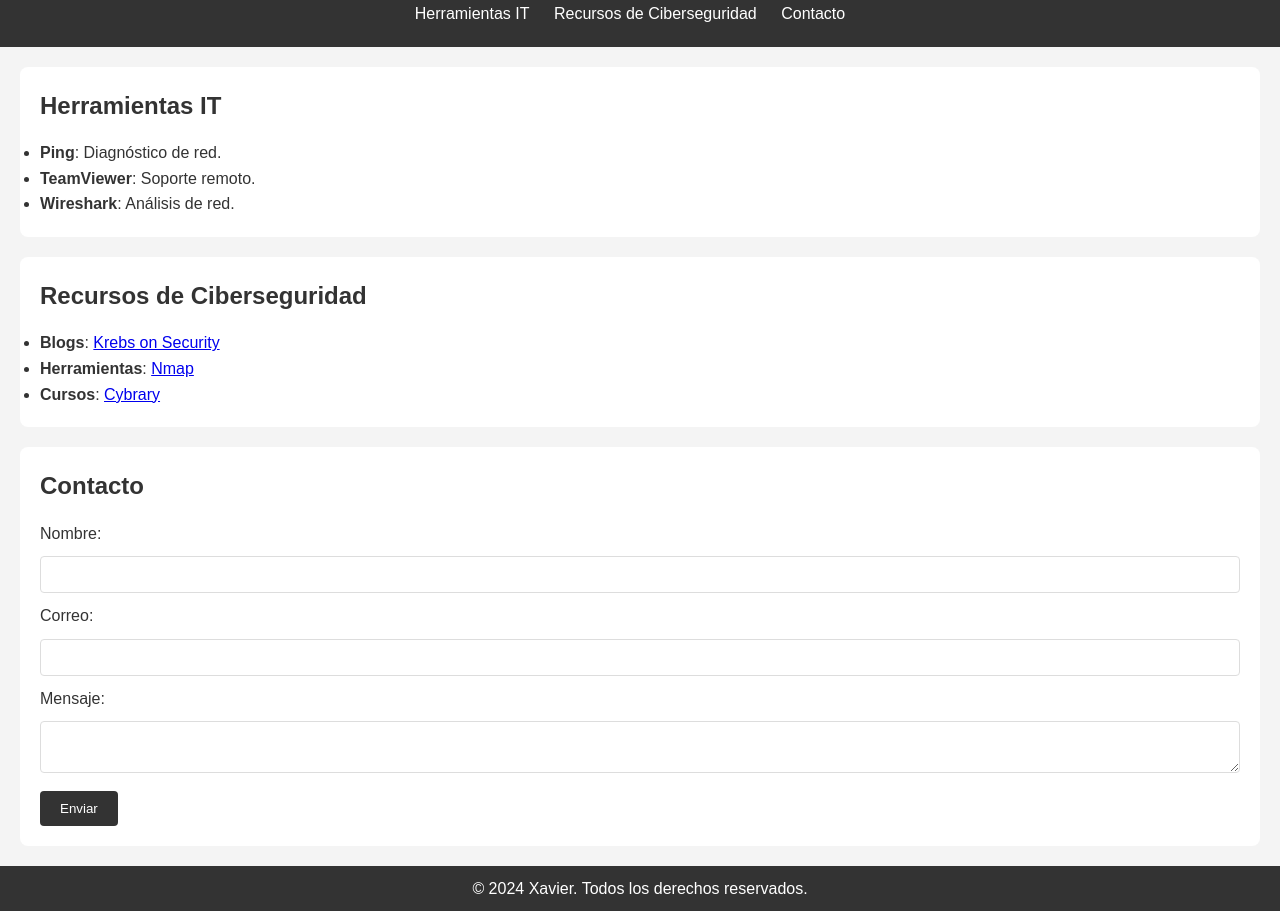
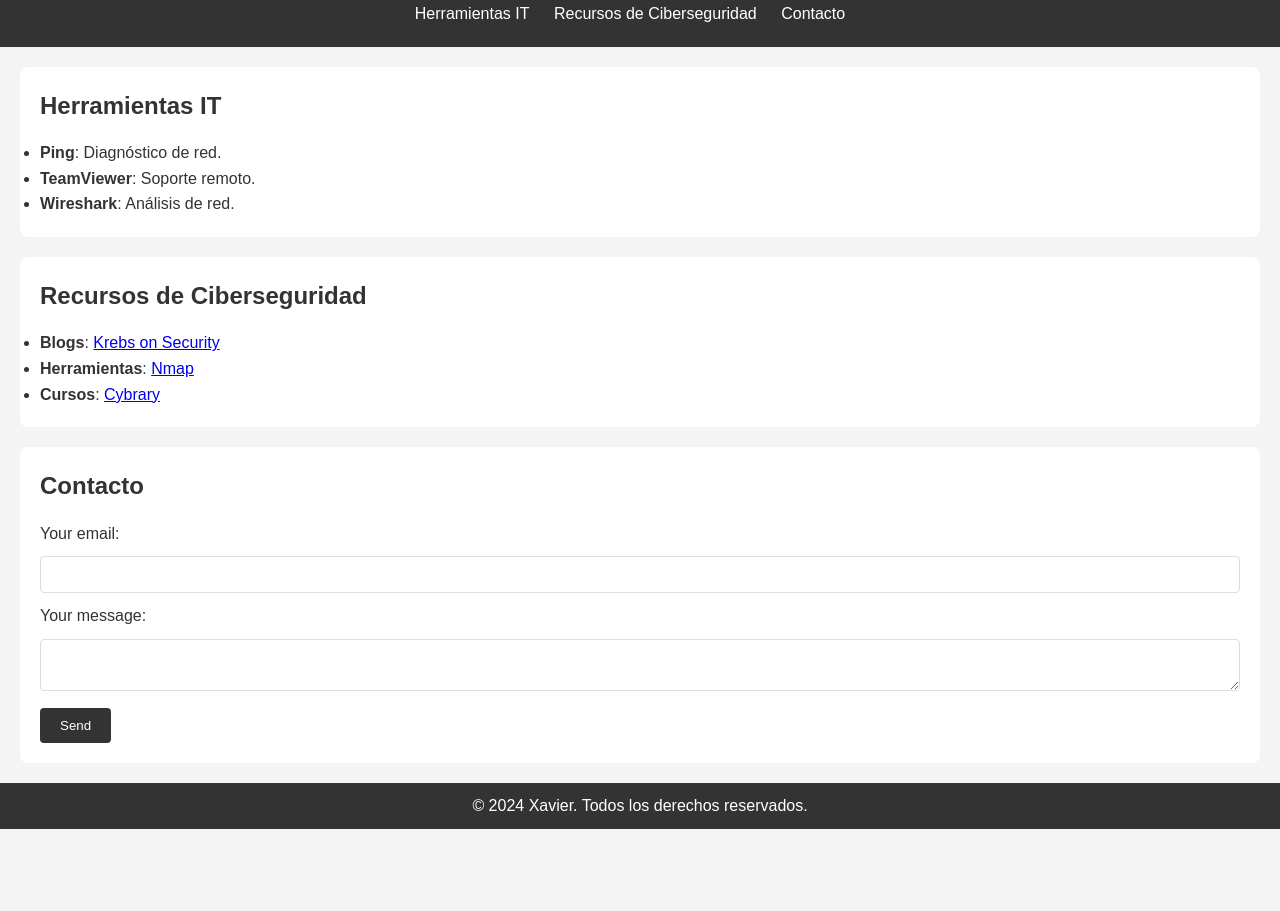
Before and after one commit to xolvera/my-toolbox, a plain HTML site: page index.html in a window 1280 px wide. Shown: the part 85-996 px from the top of the page. After the commit the page ends 914 px from the top, so only its background shows below. Drawn offline with Linux system fonts and the light colour scheme.

Commit message:
Update index.html

```diff
--- a/index.html
+++ b/index.html
@@ -38,19 +38,21 @@
 
     <section id="contacto">
         <h2>Contacto</h2>
-        <form action="https://formspree.io/f/xjkvlgej" method="POST">
-    <label for="nombre">Nombre:</label>
-    <input type="text" id="nombre" name="nombre" required>
-
-    <label for="email">Correo:</label>
-    <input type="email" id="email" name="_replyto" required>
-
-    <label for="mensaje">Mensaje:</label>
-    <textarea id="mensaje" name="mensaje" required></textarea>
-
-    <button type="submit">Enviar</button>
+        <form
+  action="https://formspree.io/f/xjkvlgej"
+  method="POST"
+>
+  <label>
+    Your email:
+    <input type="email" name="email">
+  </label>
+  <label>
+    Your message:
+    <textarea name="message"></textarea>
+  </label>
+  <!-- your other form fields go here -->
+  <button type="submit">Send</button>
 </form>
-
     </section>
 
     <footer>
```
